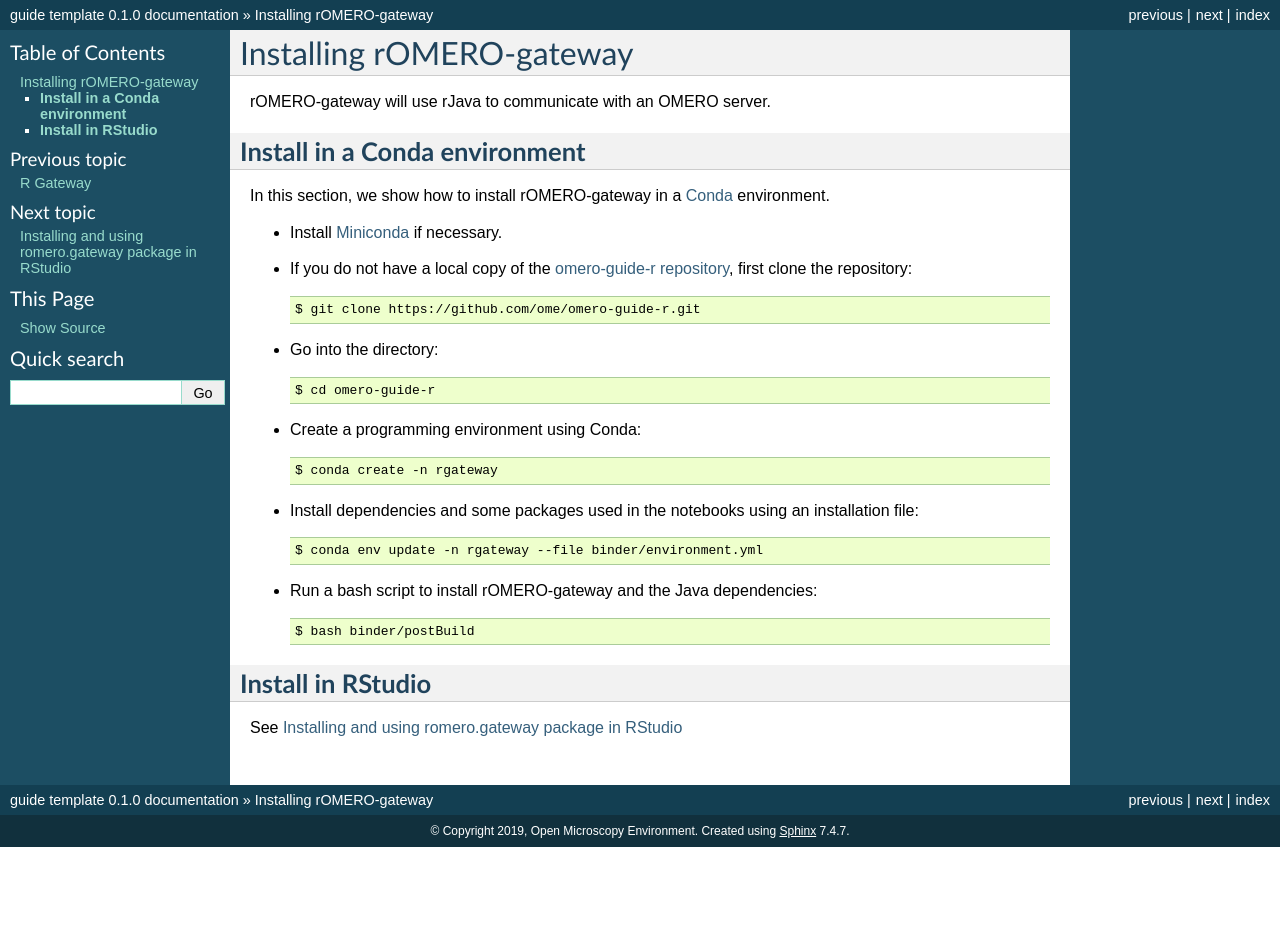
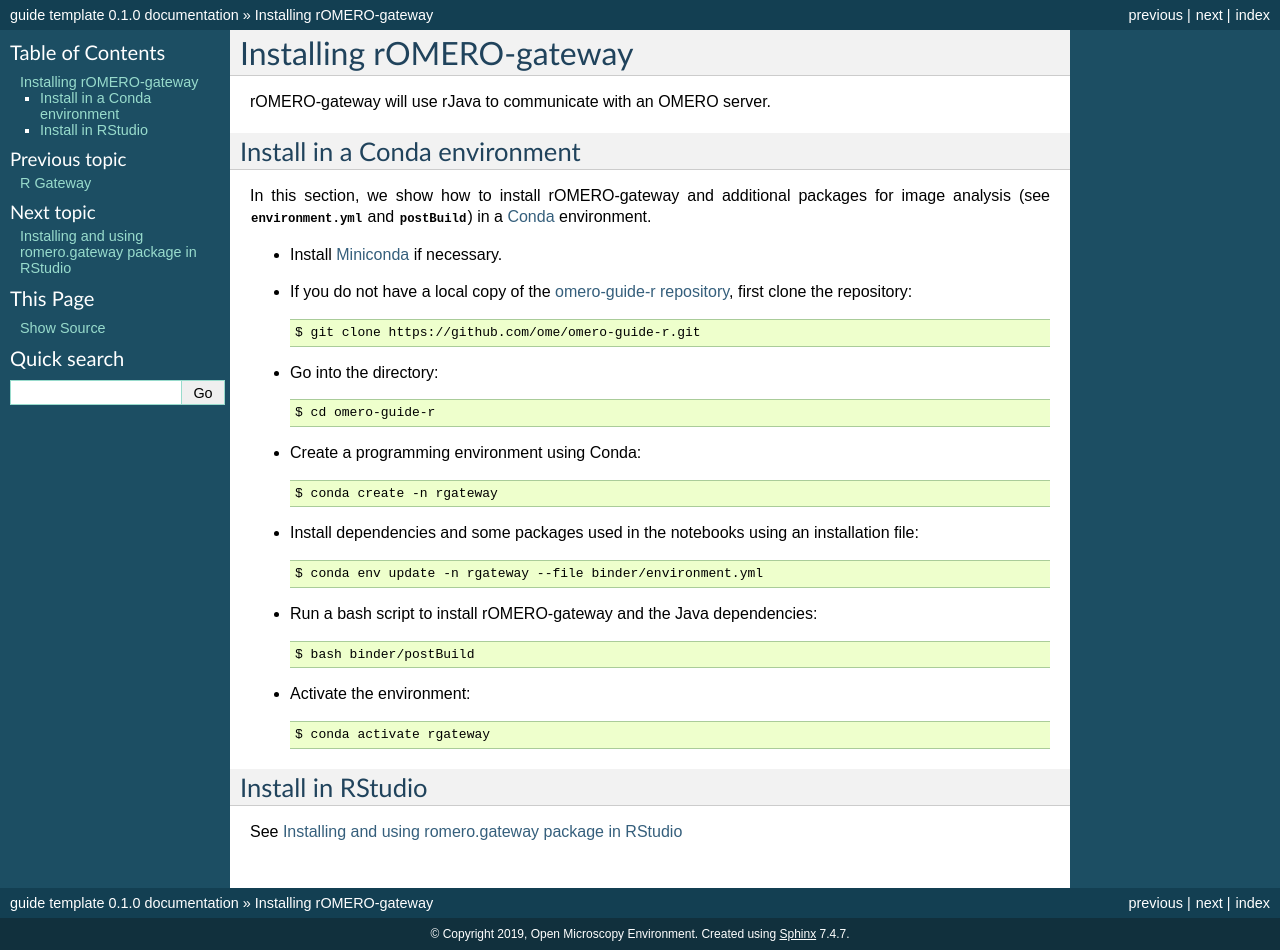
Before and after one commit to ome/omero-guide-r, a Sphinx documentation site: the page built from docs/setup.rst, in a window 1280 px wide. Built offline with Sphinx 7.4.7, drawn with Linux system fonts in a browser that asks for light colours; before the commit the page ends 900 px from its top, so only the background shows below that.

Commit message:
minor edit

```diff
--- a/docs/setup.rst
+++ b/docs/setup.rst
@@ -3,10 +3,14 @@
 
 rOMERO-gateway will use rJava to communicate with an OMERO server.
 
-**Install in a Conda environment**
-----------------------------------
 
-In this section, we show how to install rOMERO-gateway in a `Conda <https://conda.io/en/latest/>`_ environment.
+Install in a Conda environment
+------------------------------
+
+
+
+In this section, we show how to install rOMERO-gateway and additional packages for image analysis (see
+:download:`environment.yml <../binder/environment.yml>` and :download:`postBuild <../binder/postBuild>`) in a `Conda <https://conda.io/en/latest/>`_ environment.
 
 
 - Install `Miniconda <https://docs.conda.io/en/latest/miniconda.html>`_ if necessary.
@@ -31,9 +35,13 @@
 
     $ bash binder/postBuild
 
+- Activate the environment::
 
-**Install in RStudio**
-----------------------
+    $ conda activate rgateway
+
+
+Install in RStudio
+------------------
 
 See :doc:`rstudio`
 
```
